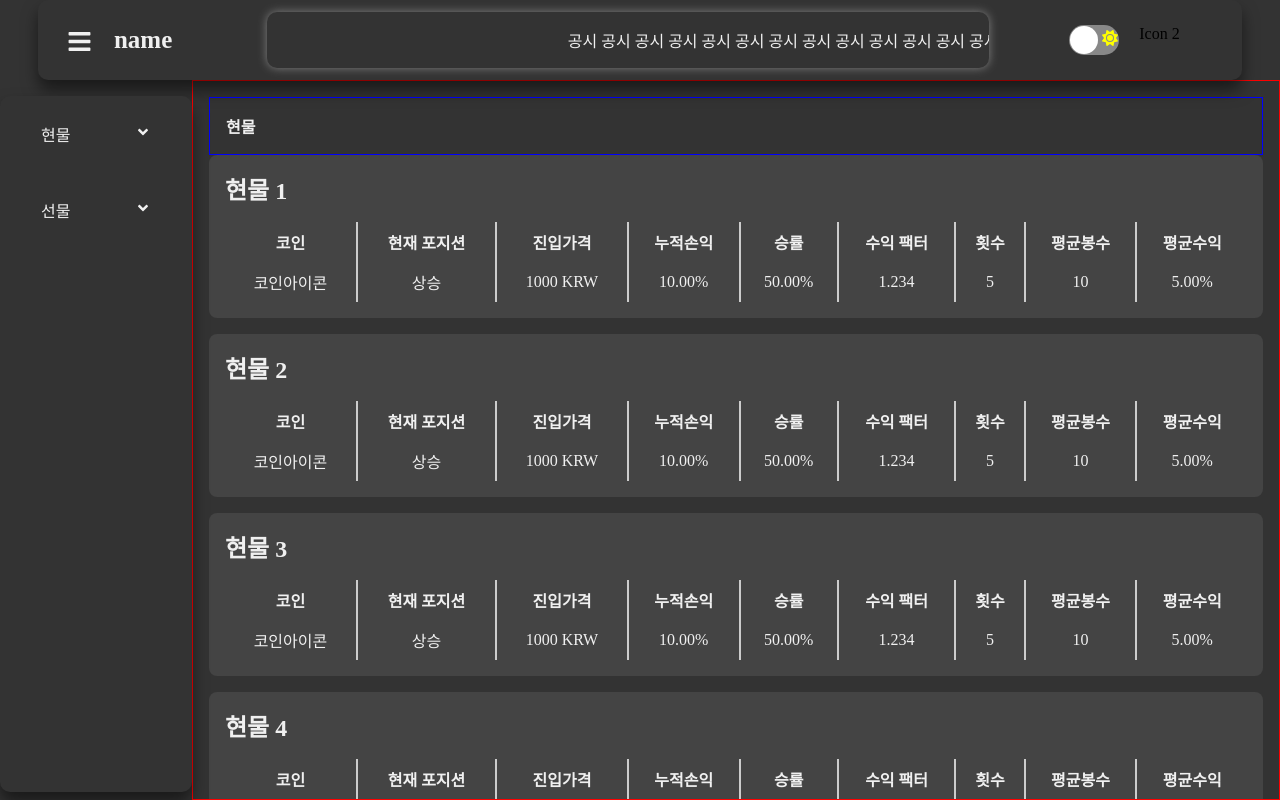
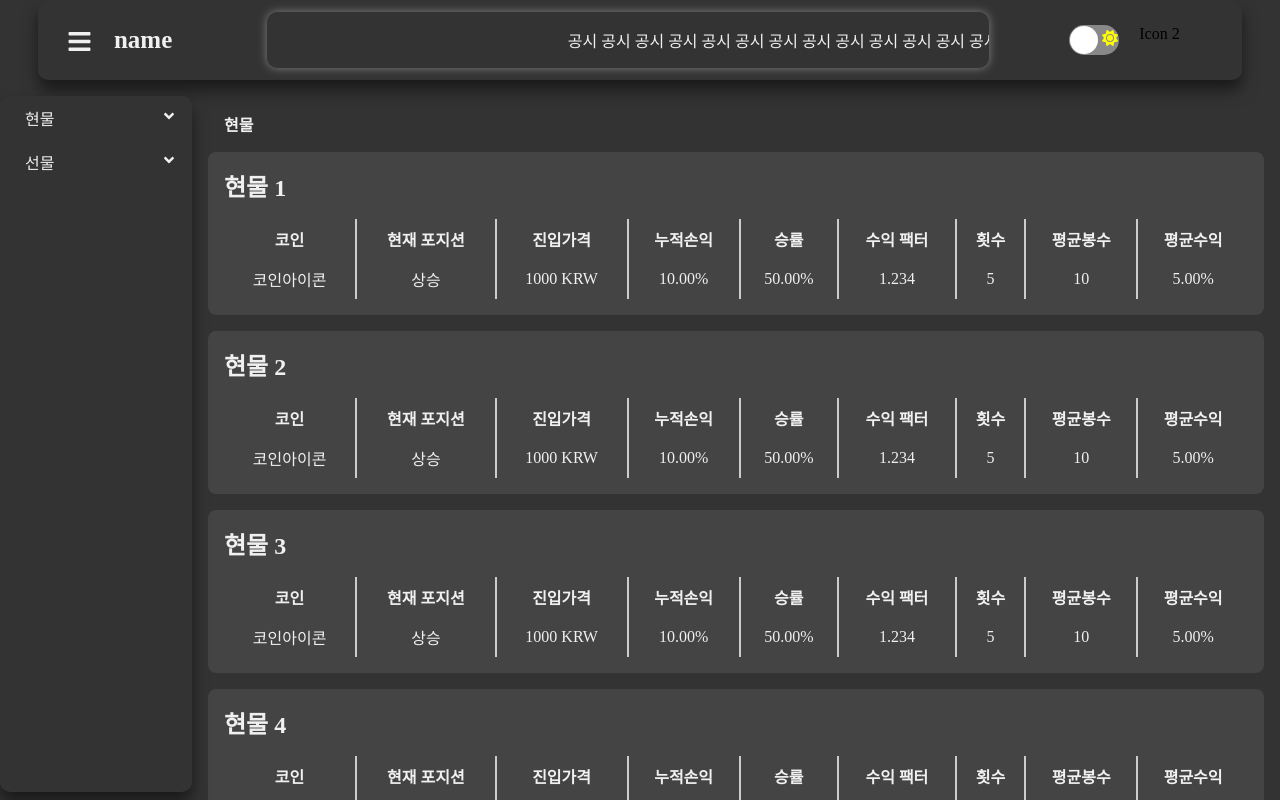
Before and after one commit to deenuit113/Tradin, a Next.js app in the folder coin/: page /spot in a window 1280 px wide. Built offline with nearby package versions, Linux system fonts and the light colour scheme.

Commit message:
Feat: add side menu router

```diff
--- a/coin/src/components/units/Sidebar.styles.tsx
+++ b/coin/src/components/units/Sidebar.styles.tsx
@@ -4,7 +4,7 @@ export const Sidebar = styled.div<{ open: boolean, darkMode: boolean }>`
     width: 15%;
     height: 87vh;
     box-shadow: 0 10px 16px rgba(0, 0, 0, 0.5);
-    border-radius: 10px 10px 10px 10px;
+    border-radius: 10px;
     background-color: ${({ darkMode }) => (darkMode ? '#f0f0f0' : '#333')};
     overflow-y: auto;
     z-index: 1001;
@@ -16,7 +16,6 @@ export const Sidebar = styled.div<{ open: boolean, darkMode: boolean }>`
     padding-right: 15px;
 
     @media all and (min-width:359px) and (max-width: 799px) {
-        // 모바일 세로
         width: 30%;
         left: ${({ open }) => (open ? "0" : "-40%")};
     }
@@ -31,6 +30,7 @@ export const Menu = styled.ul`
 export const MenuItem = styled.li`
     padding: 1rem;
     cursor: pointer;
+    width: 90%;
 `;
 
 export const MenuTitle = styled.div<{ darkMode: boolean }>`
@@ -39,15 +39,17 @@ export const MenuTitle = styled.div<{ darkMode: boolean }>`
     align-items: center;
     margin: 10px;
     color: ${({ darkMode }) => (darkMode ? '#333' : '#f0f0f0')};
+    cursor: pointer;
+    width: 100%;
+`;
 
-    .FaAngleDown{
+export const Icon = styled.span<{ darkMode: boolean }>`
+    cursor: pointer;
+    margin-left: 0.5rem;
+
+    .FaAngleDown {
         color: ${({ darkMode }) => (darkMode ? '#333' : '#f0f0f0')};
     }
-`;
-
-export const Icon = styled.span`
-    cursor: pointer;
-    margin-left: 0.5rem;
 `;
 
 export const SubMenu = styled.ul<{ darkMode: boolean }>`
@@ -59,8 +61,14 @@ export const SubMenu = styled.ul<{ darkMode: boolean }>`
         padding: 0.5rem;
         color: ${({ darkMode }) => (darkMode ? '#333' : '#f0f0f0')};
 
-        &:hover{
+        &:hover {
             background-color: #e0e0e0;
         }
     }
 `;
+
+export const ItemContainer = styled.div`
+    display: flex;
+    justify-content: space-between;
+    align-items: center;
+`;
--- a/coin/src/components/units/Sidebar.tsx
+++ b/coin/src/components/units/Sidebar.tsx
@@ -3,49 +3,60 @@ import { FaAngleDown } from "react-icons/fa";
 import * as S from "./Sidebar.styles";
 import { useSidebar } from "../commons/SidebarContext";
 import { useRecoilState } from "recoil";
-import { darkMode } from "../commons/atoms"
-
+import { darkMode } from "../commons/atoms";
+import { useRouter } from 'next/router';
 
 export default function SideBar(): JSX.Element {
     const [spotOpen, setSpotOpen] = useState(false);
     const [futuresOpen, setFuturesOpen] = useState(false);
     const { sidebarOpen } = useSidebar();
+    const router = useRouter();
 
     const toggleSpot = () => setSpotOpen(!spotOpen);
     const toggleFutures = () => setFuturesOpen(!futuresOpen);
 
     const [isDarkMode, setIsDarkMode] = useRecoilState(darkMode);
 
+    const onClickMoveToSpot = () => {
+        router.push('./spot');
+    };
+
     return (
         <>
             <S.Sidebar open={sidebarOpen} darkMode={isDarkMode}>
                 <S.Menu>
-                    <S.MenuItem>
-                        <S.MenuTitle onClick={toggleSpot} darkMode={isDarkMode}>
-                            현물 <S.Icon><FaAngleDown className="FaAngleDown"/></S.Icon>
+                    <S.ItemContainer>
+                        <S.MenuTitle darkMode={isDarkMode} onClick={onClickMoveToSpot}>
+                            현물
                         </S.MenuTitle>
+                        <S.Icon onClick={toggleSpot} darkMode={isDarkMode}>
+                            <FaAngleDown className="FaAngleDown"/>
+                        </S.Icon>
+                    </S.ItemContainer>
                     {spotOpen && (
                         <S.SubMenu darkMode={isDarkMode}>
-                                <li>현물 1</li>
-                                <li>현물 2</li>
-                                <li>현물 3</li>
-                                <li>현물 4</li>
+                            <S.MenuItem>현물 1</S.MenuItem>
+                            <S.MenuItem>현물 2</S.MenuItem>
+                            <S.MenuItem>현물 3</S.MenuItem>
+                            <S.MenuItem>현물 4</S.MenuItem>
                         </S.SubMenu>
                     )}
-                    </S.MenuItem>
-                    <S.MenuItem>
+                    <S.ItemContainer>
                         <S.MenuTitle onClick={toggleFutures} darkMode={isDarkMode}>
-                            선물 <S.Icon><FaAngleDown /></S.Icon>
+                            선물
                         </S.MenuTitle>
+                        <S.Icon onClick={toggleFutures} darkMode={isDarkMode}>
+                            <FaAngleDown className="FaAngleDown"/>
+                        </S.Icon>
+                    </S.ItemContainer>
                     {futuresOpen && (
                         <S.SubMenu darkMode={isDarkMode}>
-                                <li>선물 1</li>
-                                <li>선물 2</li>
-                                <li>선물 3</li>
-                                <li>선물 4</li>
+                            <S.MenuItem>선물 1</S.MenuItem>
+                            <S.MenuItem>선물 2</S.MenuItem>
+                            <S.MenuItem>선물 3</S.MenuItem>
+                            <S.MenuItem>선물 4</S.MenuItem>
                         </S.SubMenu>
                     )}
-                    </S.MenuItem>
                 </S.Menu>
             </S.Sidebar>
         </>
--- a/coin/src/components/units/Spot.styles.tsx
+++ b/coin/src/components/units/Spot.styles.tsx
@@ -20,7 +20,6 @@ export const MainContent = styled.div<{ sidebarOpen: boolean, darkMode: boolean
     padding: 1rem;
     height: 90%;
     overflow-y: auto;
-    border: 1px solid red;
 
     &::-webkit-scrollbar {
         width: 12px;
@@ -55,7 +54,6 @@ export const MainContent = styled.div<{ sidebarOpen: boolean, darkMode: boolean
 export const SpotHeader = styled.div<{ darkMode: boolean }>`
     width: 100%;
     height: 10%;
-    border: 1px solid blue;
     display: flex;
     align-items: center;
     justify-content: flex-start;
--- a/coin/src/components/units/main.styles.tsx
+++ b/coin/src/components/units/main.styles.tsx
@@ -21,7 +21,6 @@ export const MainContent = styled.div<{ sidebarOpen: boolean, darkMode: boolean
     padding: 1rem;
     height: 90%;
     overflow-y: auto;
-    border: 1px solid red;
 
     &::-webkit-scrollbar {
         width: 12px;
--- a/coin/src/components/units/main.tsx
+++ b/coin/src/components/units/main.tsx
@@ -5,7 +5,8 @@ import SideBar from "./Sidebar";
 import { FaPlus } from "react-icons/fa";
 import Widget from "./Widget";
 import { useRecoilState } from "recoil";
-import { darkMode } from "../commons/atoms"
+import { darkMode } from "../commons/atoms";
+import { useRouter } from 'next/router';
 
 export default function MainPage(): JSX.Element {
     const { sidebarOpen } = useSidebar();
```
Lines whose indentation alone changed are shown as unchanged.
